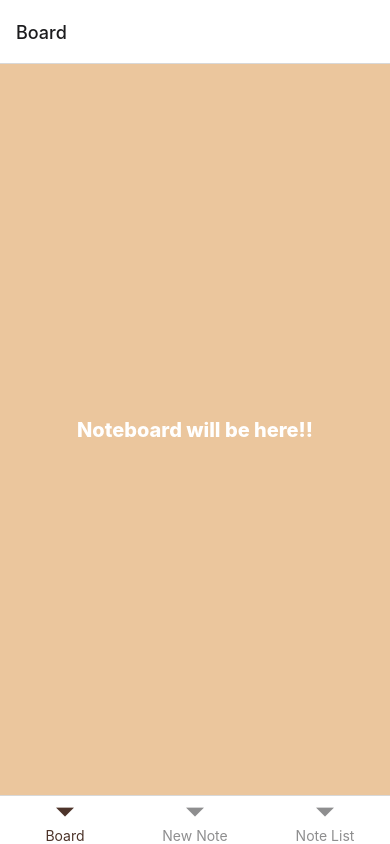
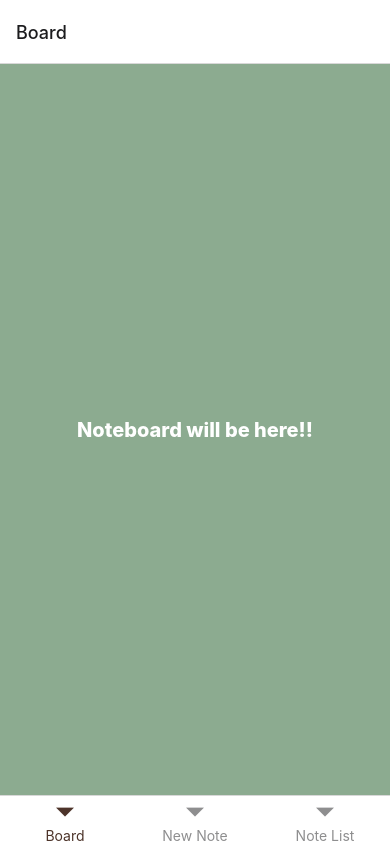
Before and after one commit to RiccoSoares/Noteboard, a React Native app in the folder noteboard/: screen / in a window 390 px wide. Built offline with nearby package versions, Linux system fonts and the light colour scheme.

Commit message:
Implement note creation

```diff
--- a/noteboard/App.js
+++ b/noteboard/App.js
@@ -8,14 +8,27 @@
 
 import React from 'react';
 import type { Node } from 'react';
-import { Text, View, Button} from 'react-native';
+import { StyleSheet, Text, TextInput, View, Button } from 'react-native';
 import { NavigationContainer } from "@react-navigation/native";
 import { createBottomTabNavigator } from "@react-navigation/bottom-tabs";
 
+const styles = StyleSheet.create({
+  container: {
+    flex: 1,
+    justifyContent: "center",
+    alignItems: "center"
+  },
+  mainText: {
+    fontSize:20,
+    color: "#ffffff",
+    fontWeight: '800'
+  }
+});
+
 function Board() {
   return (
-    <View style={{ flex: 1, justifyContent: "center", alignItems: "center", backgroundColor: "#ebc69d" }}>
-      <Text style={{ fontSize:20, color: "#ffffff", fontWeight: '800'}}>
+    <View style={[styles.container, { backgroundColor: "#8cab90" }]}>
+      <Text style={styles.mainText}>
         Noteboard will be here!!
       </Text>
     </View>
@@ -24,18 +37,19 @@ function Board() {
 
 function NewNote() {
   return (
-    <View style={{ flex: 1, justifyContent: "center", alignItems: "center", backgroundColor: "#faeaaa" }}>
-      <Text style={{ fontSize:20, color: "#ffffff", fontWeight: '800'}}>
-        Note creation will be here!!
-      </Text>
+    <View style={[styles.container, { backgroundColor: "#bfb67c" }]}>
+      <View style={{flex: 1, flexDirection:'row', justifyContent: 'space-between', alignItems: "center", width: "60%"}}>
+        <TextInput style={styles.mainText} placeholder="Type new note here " maxLength={18}/>
+        <Button title="Save" color="#997e6b"/>
+      </View>
     </View>
   );
 }
 
 function NoteList() {
   return (
-    <View style={{ flex: 1, justifyContent: "center", alignItems: "center", backgroundColor: "#997e6b" }}>
-      <Text style={{ fontSize:20, color: "#ffffff", fontWeight: '800'}}>
+    <View style={[styles.container, { backgroundColor: "#997e6b" }]}>
+      <Text style={styles.mainText}>
         Note list will be here!!
       </Text>
     </View>
@@ -48,7 +62,8 @@ function BottomTabs() {
   return(
     <Tab.Navigator initialRouteName="Board" screenOptions={{
         tabBarActiveTintColor: "#4d342a",
-        tabBarLabelStyle: { fontSize:14 }}}>
+        tabBarLabelStyle: { fontSize:14 },
+        fontSize: 50}}>
       <Tab.Screen name="Board" component={Board} />
       <Tab.Screen name="New Note" component={NewNote} />
       <Tab.Screen name="Note List" component={NoteList} />
@@ -56,10 +71,12 @@ function BottomTabs() {
   );
 }
 
-export default function App() {
+function App() {
   return(
     <NavigationContainer>
       <BottomTabs />
     </NavigationContainer>
   );
 };
+
+export default App;
```
